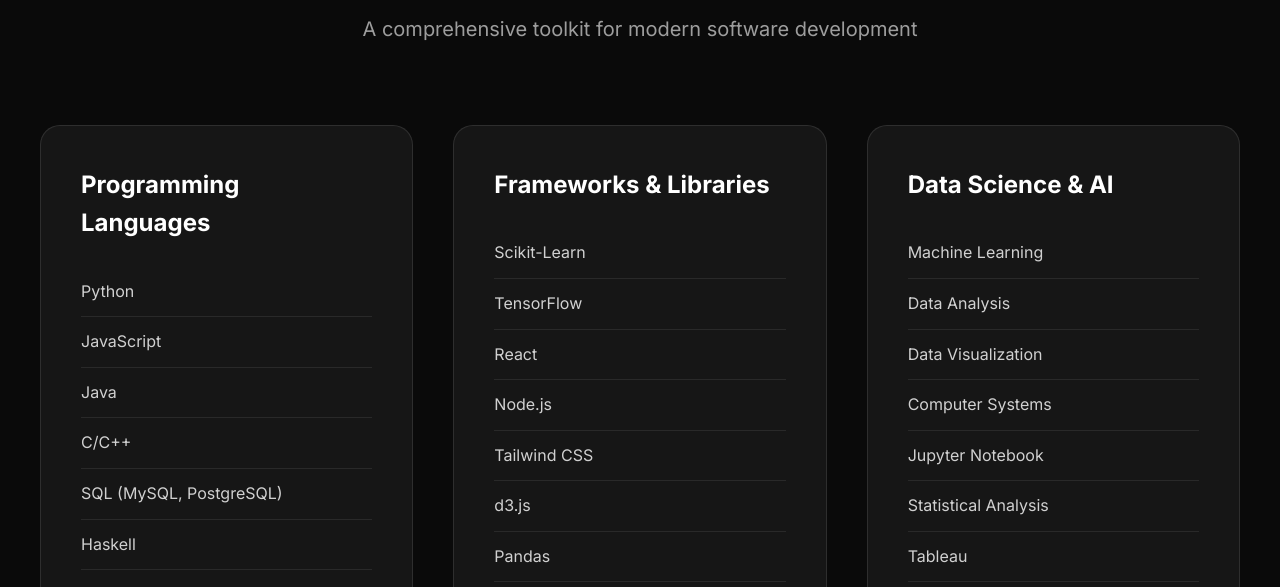
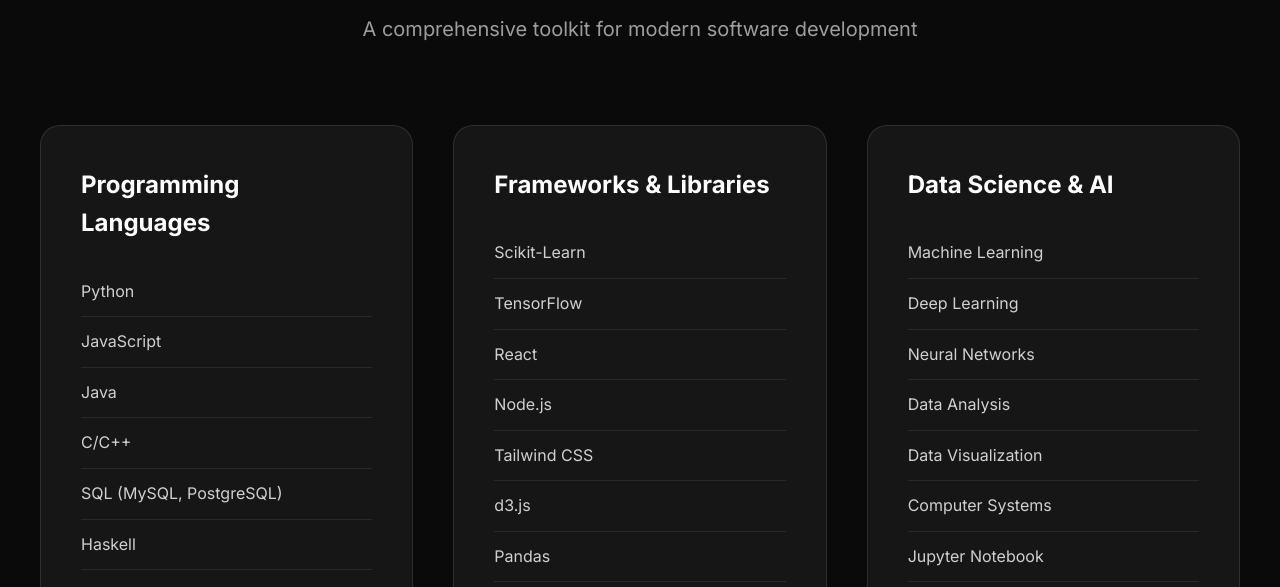
Before and after one commit to OliverPerrin/Portfolio, a plain HTML site: page skills.html in a window 1280 px wide. Shown: the part 213-800 px from the top of the page. Drawn offline with nearby package versions, Linux system fonts and the light colour scheme; a script that the page names is missing.

Commit message:
Update skills

```diff
--- a/skills.html
+++ b/skills.html
@@ -88,6 +88,8 @@
                 <h3>Data Science & AI</h3>
                 <ul class="skill-list">
                     <li class="skill-item">Machine Learning</li>
+                    <li class="skill-item">Deep Learning</li>
+                    <li class="skill-item">Neural Networks</li>
                     <li class="skill-item">Data Analysis</li>
                     <li class="skill-item">Data Visualization</li>
                     <li class="skill-item">Computer Systems</li>
@@ -97,7 +99,6 @@
                     <li class="skill-item">Predictive Modeling</li>
                     <li class="skill-item">Algorithm Design</li>
                     <li class="skill-item">Natural Language Processing</li>
-                    <li class="skill-item">Deep Learning</li>
                 </ul>
             </div>
             <div class="skill-category fade-in-up">
```
